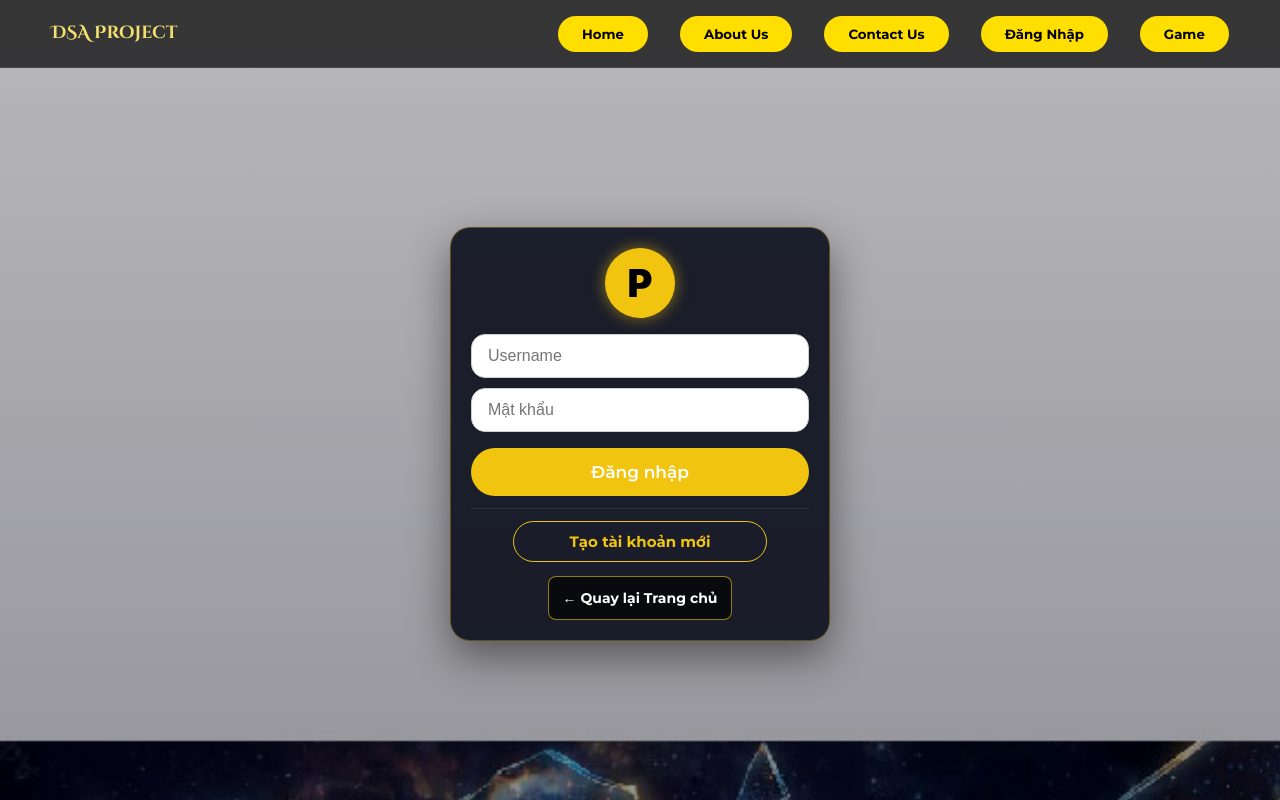
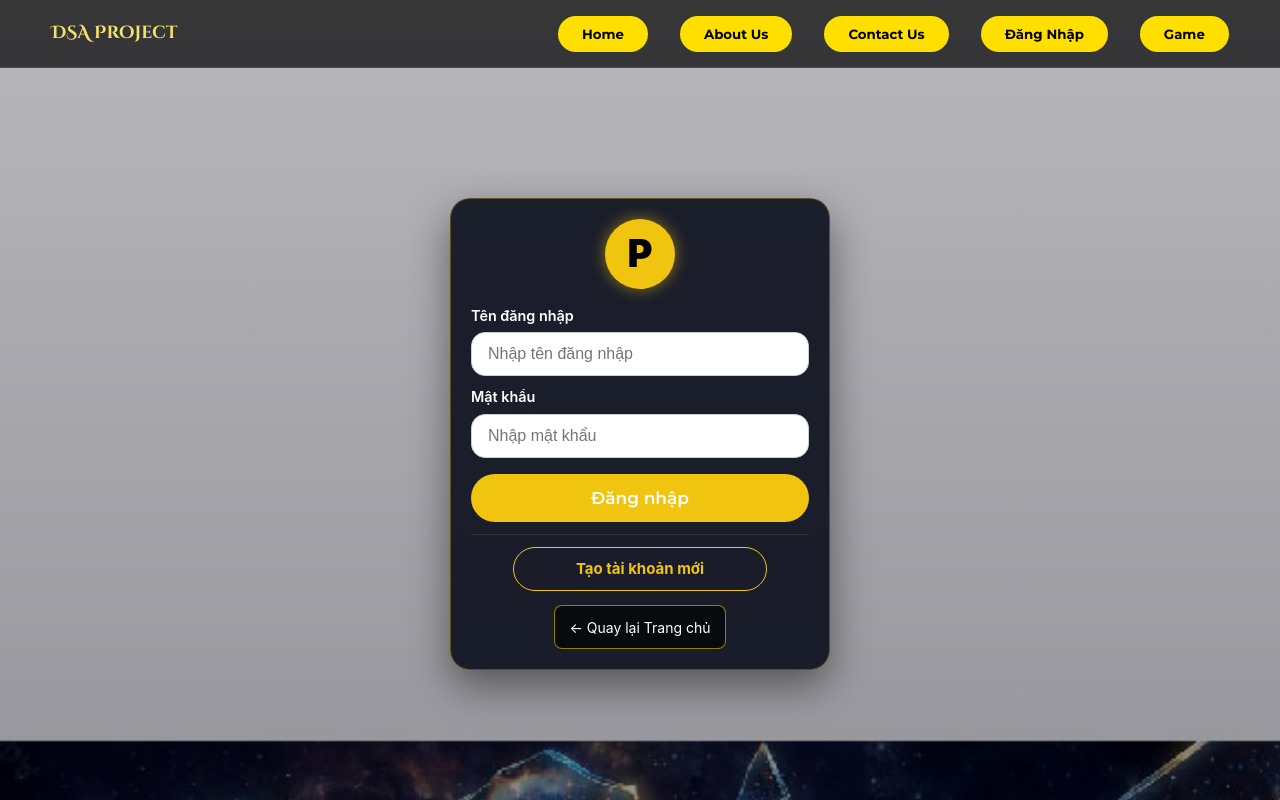
Before and after one commit to huubangdoan/IUers-PacMan-2.0-Frontend, a React (Vite) app: page / in a window 1280 px wide. Both pictures are taken after a click on the button "Đăng Nhập". Built offline with nearby package versions, Linux system fonts and the light colour scheme; no server answers.

Commit message:
feat(pages): update game pages

```diff
--- a/src/pages/GamePage.jsx
+++ b/src/pages/GamePage.jsx
@@ -1,10 +1,10 @@
-import GameCanvas from '../components/GameCanvas';
+import GameCanvas from '../components/game/GameCanvas';
+import { DEFAULT_GAME_MODE } from '../game/data/modes';
 
-function GamePage() {
+function GamePage({ onBack, mapDefinition, gameMode = DEFAULT_GAME_MODE }) {
   return (
-    <div className="page" style={{ display: 'flex', flexDirection: 'column', alignItems: 'center' }}>
-      <h1 className="page-heading">Map 1</h1>
-      <GameCanvas tileSize={32} />
+    <div className="game-page">
+      <GameCanvas tileSize={32} onBack={onBack} mapDefinition={mapDefinition} gameMode={gameMode} />
     </div>
   );
 }
--- a/src/pages/Home.jsx
+++ b/src/pages/Home.jsx
@@ -1,16 +1,17 @@
 import React from 'react';
+import { Link } from 'react-router-dom';
 import homeArt from '../assets/home-art.jpg';
 import Introduction from './Introduction';
 import Features from './Features';
 
-function Home({ setCurrentPage }) {
+function Home() {
   return (
     <div className="home-container">
     <div className="page home-page">
       <div className="home-left">
         <h1 className="main-title">IUers' Pacman</h1>
         <p className="sub-title">Giới thiệu game ngắn gọn</p>
-        <button className="btn-play-now" onClick={() => setCurrentPage('login')}>PLAY NOW</button>
+        <Link className="btn-play-now" to="/login">PLAY NOW</Link>
       </div>
 
       <div className="home-right">
--- a/src/pages/LoginPage.jsx
+++ b/src/pages/LoginPage.jsx
@@ -1,14 +1,17 @@
 import React, { useState } from 'react';
+import { Link, useLocation } from 'react-router-dom';
 import { loginApi } from '../services/api';
 
 function LoginPage({ setCurrentPage }) {
   const [username, setUsername] = useState('');
   const [password, setPassword] = useState('');
   const [loading, setLoading] = useState(false);
+  const [error, setError] = useState('');
+  const { state } = useLocation();
 
   const handleLogin = async (e) => {
     e.preventDefault();
-
+    setError('');
     setLoading(true);
     try {
       // Interceptor đã trả về data, nên res = { token, username, role }
@@ -20,11 +23,9 @@ function LoginPage({ setCurrentPage }) {
         JSON.stringify({ username: res.username, role: res.role })
       );
 
-      alert('Đăng nhập thành công!');
-      setCurrentPage('home');
+      setCurrentPage('game');
     } catch (err) {
-      console.error('Lỗi đăng nhập:', err);
-      alert(err.message);
+      setError(err.message || 'Đăng nhập thất bại. Vui lòng thử lại.');
     } finally {
       setLoading(false);
     }
@@ -40,25 +41,41 @@ function LoginPage({ setCurrentPage }) {
           </div>
         </div>
 
-        <form onSubmit={handleLogin} className="login-form">
+        {state?.notice && <p className="form-feedback form-feedback--success" role="status">{state.notice}</p>}
+        {error && <p id="login-error" className="form-feedback form-feedback--error" role="alert">{error}</p>}
+
+        <form onSubmit={handleLogin} className="login-form" aria-describedby={error ? 'login-error' : undefined}>
           <div className="input-group">
+            <label htmlFor="login-username">Tên đăng nhập</label>
             <input
               type="text"
+              name="username"
               id="login-username"
-              placeholder="Username"
+              autoComplete="username"
+              spellCheck="false"
+              placeholder="Nhập tên đăng nhập"
               value={username}
-              onChange={(e) => setUsername(e.target.value)}
+              onChange={(e) => {
+                setUsername(e.target.value);
+                setError('');
+              }}
               required
             />
           </div>
 
           <div className="input-group">
+            <label htmlFor="login-password">Mật khẩu</label>
             <input
               type="password"
+              name="password"
               id="login-password"
-              placeholder="Mật khẩu"
+              autoComplete="current-password"
+              placeholder="Nhập mật khẩu"
               value={password}
-              onChange={(e) => setPassword(e.target.value)}
+              onChange={(e) => {
+                setPassword(e.target.value);
+                setError('');
+              }}
               required
             />
           </div>
@@ -75,24 +92,22 @@ function LoginPage({ setCurrentPage }) {
 
         <div className="login-divider"></div>
 
-        <button
-          type="button"
+        <Link
           id="btn-register-open"
           className="btn-register-style"
-          onClick={() => setCurrentPage('register')}
+          to="/register"
         >
           Tạo tài khoản mới
-        </button>
+        </Link>
 
         {/* Nút quay lại trang chủ */}
         <div className="login-footer">
-          <button
-            type="button"
+          <Link
             className="btn-back-home"
-            onClick={() => setCurrentPage('home')}
+            to="/"
           >
             ← Quay lại Trang chủ
-          </button>
+          </Link>
         </div>
       </div>
     </div>
--- a/src/pages/RegisterPage.jsx
+++ b/src/pages/RegisterPage.jsx
@@ -1,4 +1,5 @@
 import React, { useState } from 'react';
+import { Link } from 'react-router-dom';
 import { registerApi } from '../services/api';
 
 function RegisterPage({ setCurrentPage }) {
@@ -8,6 +9,7 @@ function RegisterPage({ setCurrentPage }) {
     confirmPassword: ''
   });
   const [loading, setLoading] = useState(false);
+  const [error, setError] = useState('');
 
   const handleChange = (e) => {
     setFormData({
@@ -18,9 +20,10 @@ function RegisterPage({ setCurrentPage }) {
 
   const handleRegister = async (e) => {
     e.preventDefault();
+    setError('');
 
     if (formData.password !== formData.confirmPassword) {
-      alert('Mật khẩu xác nhận không khớp!');
+      setError('Mật khẩu xác nhận không khớp.');
       return;
     }
 
@@ -31,26 +34,29 @@ function RegisterPage({ setCurrentPage }) {
         username: formData.username,
         password: formData.password
       });
-      alert('Đăng ký thành công! Hãy đăng nhập.');
-      setCurrentPage('login');
+      setCurrentPage('login', { state: { notice: 'Đăng ký thành công. Hãy đăng nhập.' } });
     } catch (err) {
-      console.error('Lỗi đăng ký:', err);
-      alert(err.message);
+      setError(err.message || 'Đăng ký thất bại. Vui lòng thử lại.');
     } finally {
       setLoading(false);
     }
   };
 
   // Gộp 3 ô input giống nhau thành 1 hàm dùng chung
-  const renderInput = (name, type, placeholder) => (
+  const renderInput = (name, type, label, autoComplete) => (
     <div className="input-group">
+      <label htmlFor={`register-${name}`}>{label}</label>
       <input
         type={type}
         name={name}
         id={`register-${name}`}
-        placeholder={placeholder}
+        autoComplete={autoComplete}
+        placeholder={`Nhập ${label.toLowerCase()}`}
         value={formData[name]}
-        onChange={handleChange}
+        onChange={(event) => {
+          handleChange(event);
+          setError('');
+        }}
         required
       />
     </div>
@@ -71,10 +77,12 @@ function RegisterPage({ setCurrentPage }) {
         </h2>
 
         {/* Form đăng ký */}
-        <form onSubmit={handleRegister} className="login-form">
-          {renderInput('username', 'text', 'Tên tài khoản / Username')}
-          {renderInput('password', 'password', 'Mật khẩu')}
-          {renderInput('confirmPassword', 'password', 'Xác nhận lại mật khẩu')}
+        {error && <p id="register-error" className="form-feedback form-feedback--error" role="alert">{error}</p>}
+
+        <form onSubmit={handleRegister} className="login-form" aria-describedby={error ? 'register-error' : undefined}>
+          {renderInput('username', 'text', 'Tên đăng nhập', 'username')}
+          {renderInput('password', 'password', 'Mật khẩu', 'new-password')}
+          {renderInput('confirmPassword', 'password', 'Xác nhận mật khẩu', 'new-password')}
 
           <button
             type="submit"
@@ -89,23 +97,21 @@ function RegisterPage({ setCurrentPage }) {
         <div className="login-divider"></div>
 
         {/* Nút quay lại trang Đăng nhập */}
-        <button
-          type="button"
+        <Link
           className="btn-register-style"
-          onClick={() => setCurrentPage('login')}
+          to="/login"
         >
           Bạn đã có tài khoản?
-        </button>
+        </Link>
 
         {/* Nút quay lại trang chủ */}
         <div className="login-footer">
-          <button
-            type="button"
+          <Link
             className="btn-back-home"
-            onClick={() => setCurrentPage('home')}
+            to="/"
           >
             ← Quay lại Trang chủ
-          </button>
+          </Link>
         </div>
       </div>
     </div>
--- a/vite.config.js
+++ b/vite.config.js
@@ -12,6 +12,10 @@ export default defineConfig({
         target: 'http://localhost:8080',
         changeOrigin: true,
       },
+      '/ws': {
+        target: 'ws://localhost:8080',
+        ws: true,
+      },
     },
   },
 })
```
